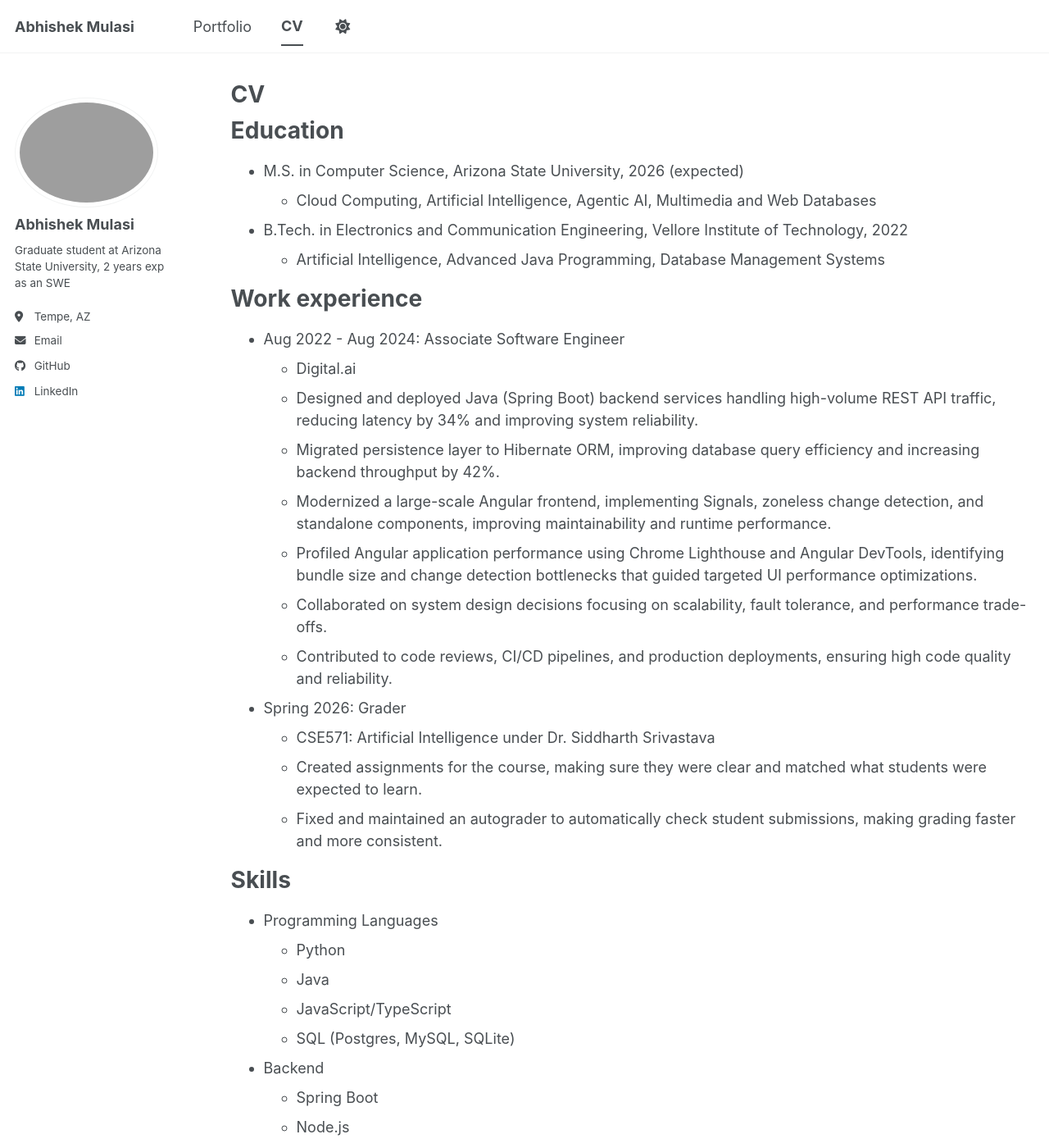
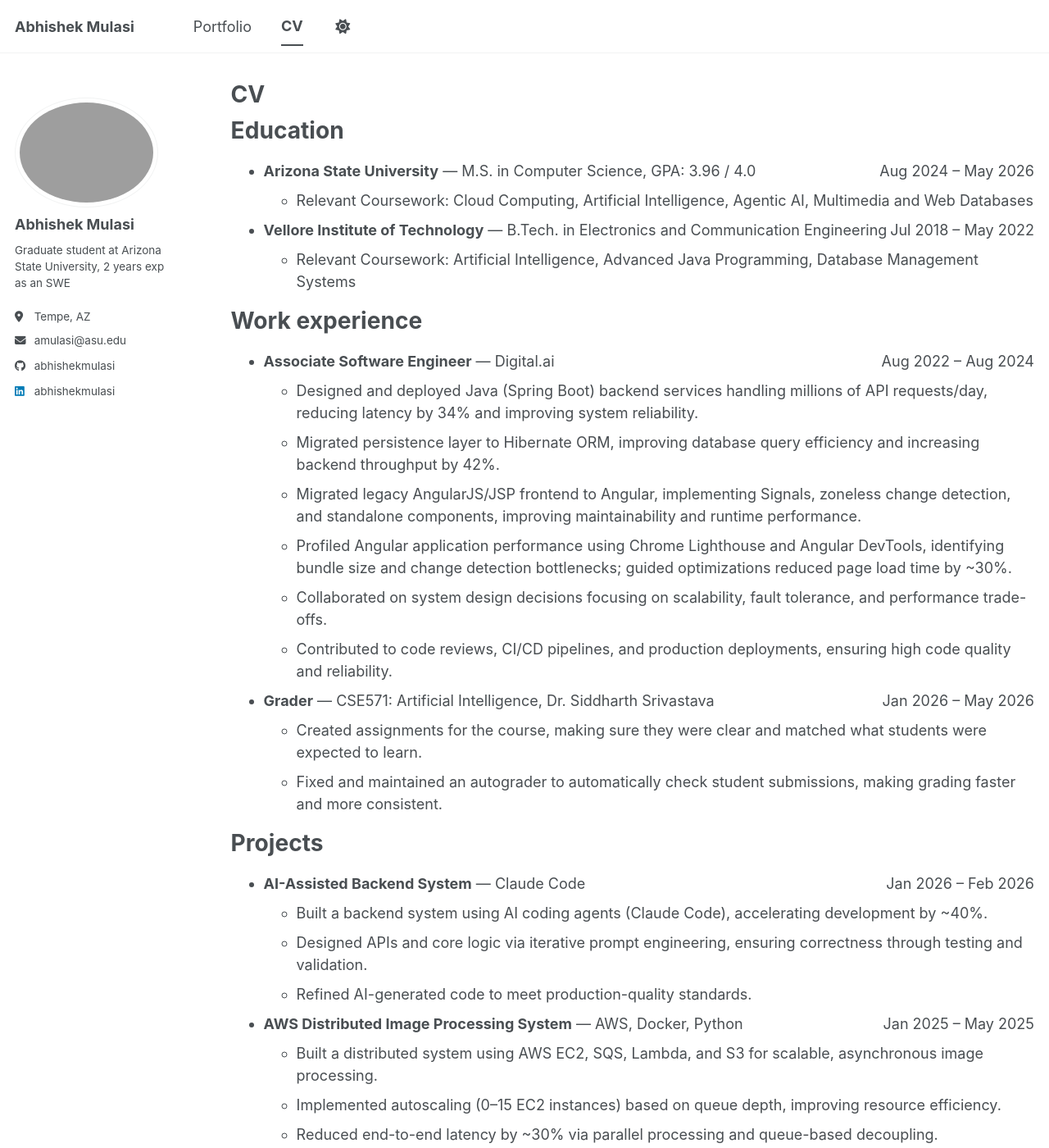
Before and after one commit to abhishekmulasi/abhishekmulasi.github.io, a Jekyll site: the page built from _pages/cv.md, in a window 1280 px wide and 1400 px high. Shown: the whole window at 82% size. Built offline with Jekyll 4.4.1, drawn with Linux system fonts in a browser that asks for light colours; a script bundle is joined from its source files by our own code; library files that are not in the unit come from our copies; some of the changed text lies outside the part shown.

Commit message:
Updated CV

```diff
--- a/_data/ui-text.yml
+++ b/_data/ui-text.yml
@@ -25,7 +25,7 @@ en: &DEFAULT_EN
   feed_label                 : "Feed"
   powered_by                 : "Powered by"
   website_label              : "Website"
-  email_label                : "Email"
+  email_label                : "amulasi@asu.edu"
   recent_posts               : "Recent Posts"
   undefined_wpm              : "Undefined parameter words_per_minute at _config.yml"
   comment_form_info          : "Your email address will not be published. Required fields are marked"
--- a/_includes/author-profile.html
+++ b/_includes/author-profile.html
@@ -86,7 +86,7 @@
         <li><a href="https://dribbble.com/{{ author.dribbble }}"><i class="fab fa-fw fa-dribbble icon-pad-right" aria-hidden="true"></i>Dribbble</a></li>
       {% endif %}
       {% if author.github %}
-        <li><a href="https://github.com/{{ author.github }}"><i class="fab fa-fw fa-github icon-pad-right" aria-hidden="true"></i>GitHub</a></li>
+        <li><a href="https://github.com/{{ author.github }}"><i class="fab fa-fw fa-github icon-pad-right" aria-hidden="true"></i>abhishekmulasi</a></li>
       {% endif %}
       {% if author.kaggle %}
         <li><a href="https://kaggle.com/{{ author.kaggle }}"><i class="fab fa-fw fa-kaggle icon-pad-right" aria-hidden="true"></i>Kaggle</a></li>
@@ -127,7 +127,7 @@
         <li><a href="https://last.fm/user/{{ author.lastfm }}"><i class="fab fa-fw fa-lastfm icon-pad-right" aria-hidden="true"></i>Last.fm</a></li>
       {% endif %}
       {% if author.linkedin %}
-        <li><a href="https://www.linkedin.com/in/{{ author.linkedin }}"><i class="fab fa-fw fa-linkedin icon-pad-right" aria-hidden="true"></i>LinkedIn</a></li>
+        <li><a href="https://www.linkedin.com/in/{{ author.linkedin }}"><i class="fab fa-fw fa-linkedin icon-pad-right" aria-hidden="true"></i>abhishekmulasi</a></li>
       {% endif %}
       {% if author.mastodon %}
         <li><a href="{{ author.mastodon }}"><i class="fab fa-fw fa-mastodon icon-pad-right" aria-hidden="true"></i>Mastodon</a></li>
--- a/_pages/cv.md
+++ b/_pages/cv.md
@@ -11,67 +11,114 @@ redirect_from:
 
 Education
 ======
-* M.S. in Computer Science, Arizona State University, 2026 (expected)
-  * Cloud Computing, Artificial Intelligence, Agentic AI, Multimedia and Web Databases
-* B.Tech. in Electronics and Communication Engineering, Vellore Institute of Technology, 2022
-  * Artificial Intelligence, Advanced Java Programming, Database Management Systems
+* **Arizona State University** — M.S. in Computer Science, GPA: 3.96 / 4.0 <span style="float:right">Aug 2024 – May 2026</span>
+  * Relevant Coursework: Cloud Computing, Artificial Intelligence, Agentic AI, Multimedia and Web Databases
+
+* **Vellore Institute of Technology** — B.Tech. in Electronics and Communication Engineering <span style="float:right">Jul 2018 – May 2022</span>
+  * Relevant Coursework: Artificial Intelligence, Advanced Java Programming, Database Management Systems
 
 Work experience
 ======
-* Aug 2022 - Aug 2024: Associate Software Engineer
-  * Digital.ai
-  * Designed and deployed Java (Spring Boot) backend services handling high-volume REST API traffic, reducing latency by 34% and improving system reliability.
+* **Associate Software Engineer** — Digital.ai <span style="float:right">Aug 2022 – Aug 2024</span>
+  * Designed and deployed Java (Spring Boot) backend services handling millions of API requests/day, reducing latency by 34% and improving system reliability.
   * Migrated persistence layer to Hibernate ORM, improving database query efficiency and increasing backend throughput by 42%.
-  * Modernized a large-scale Angular frontend, implementing Signals, zoneless change detection, and standalone components, improving maintainability and runtime performance.
-  * Profiled Angular application performance using Chrome Lighthouse and Angular DevTools, identifying bundle size and change detection bottlenecks that guided targeted UI performance optimizations.
+  * Migrated legacy AngularJS/JSP frontend to Angular, implementing Signals, zoneless change detection, and standalone components, improving maintainability and runtime performance.
+  * Profiled Angular application performance using Chrome Lighthouse and Angular DevTools, identifying bundle size and change detection bottlenecks; guided optimizations reduced page load time by ~30%.
   * Collaborated on system design decisions focusing on scalability, fault tolerance, and performance trade-offs.
   * Contributed to code reviews, CI/CD pipelines, and production deployments, ensuring high code quality and reliability.
 
-* Spring 2026: Grader
-  * CSE571: Artificial Intelligence under Dr. Siddharth Srivastava
+* **Grader** — CSE571: Artificial Intelligence, Dr. Siddharth Srivastava <span style="float:right">Jan 2026 – May 2026</span>
   * Created assignments for the course, making sure they were clear and matched what students were expected to learn.
   * Fixed and maintained an autograder to automatically check student submissions, making grading faster and more consistent.
 
+Projects
+======
+* **AI-Assisted Backend System** — Claude Code <span style="float:right">Jan 2026 – Feb 2026</span>
+  * Built a backend system using AI coding agents (Claude Code), accelerating development by ~40%.
+  * Designed APIs and core logic via iterative prompt engineering, ensuring correctness through testing and validation.
+  * Refined AI-generated code to meet production-quality standards.
+
+* **AWS Distributed Image Processing System** — AWS, Docker, Python <span style="float:right">Jan 2025 – May 2025</span>
+  * Built a distributed system using AWS EC2, SQS, Lambda, and S3 for scalable, asynchronous image processing.
+  * Implemented autoscaling (0–15 EC2 instances) based on queue depth, improving resource efficiency.
+  * Reduced end-to-end latency by ~30% via parallel processing and queue-based decoupling.
+
+* **Agentic AI & LLM Infrastructure** — Python <span style="float:right">Jan 2026 – Mar 2026</span>
+  * Evaluated LLM agents using ReAct and tool-calling strategies, benchmarking Qwen3 models (4B–32B).
+  * Deployed vLLM for multi-model serving with optimized GPU utilization and low-latency inference.
+  * Improved task success rates by ~20% and resolved memory/concurrency bottlenecks.
+
+* **Video Feature Analysis and Retrieval System** — Python, ML
+  * Built a content-based video retrieval system using high-dimensional feature extraction and similarity search.
+  * Implemented SVM and k-NN classifiers for automated video tagging and classification at scale.
+  * Designed approximate nearest neighbor search using Locality-Sensitive Hashing (LSH) for scalable retrieval.
+  * Added a user feedback loop to continuously improve search result relevance over time.
+
 Skills
 ======
-* Programming Languages
-  * Python
-  * Java
-  * JavaScript/TypeScript
-  * SQL (Postgres, MySQL, SQLite)
-* Backend
-  * Spring Boot
-  * Node.js
-  * Express.js
-  * Hibernate
-  * Django
-  * Flask
-* Frontend
-  * Angular
-  * React
-  * HTML
-  * CSS
-* Cloud & DevOps
-  * AWS (EC2, S3, Lambda, SQS)
-  * Docker
-  * CI/CD
-  * Jenkins
-* Data/ML Libraries
-  * Pandas
-  * NumPy
-  * Scikit-learn
-  * TensorFlow
-  * PyTorch
-* Tools
-  * Git
-  * Linux
-  * Maven
-  * Postman
-  * JUnit
-  * Webpack
-  * Bash
-  * Chrome Lighthouse
-  * Angular DevTools
+
+<!-- |:---|:---|
+| **Languages** | Java, Python, JavaScript, TypeScript, SQL |
+| **Frontend** | Angular, React, RxJS, NgRx, HTML5, CSS3 |
+| **Backend & APIs** | Spring Boot, Node.js, Express.js, Django, Flask<br> Hibernate (JPA), RESTful APIs, gRPC, GraphQL<br> Spring Security, JWT/OAuth2 |
+| **Distributed Systems** | Kafka, Message Queues (SQS), Event-Driven Architecture, Asynchronous Processing |
+| **Databases** | PostgreSQL, MySQL, MongoDB, Redis, SQLite |
+| **Cloud** | AWS (EC2, S3, Lambda, SQS, ECR, ECS, IAM, CloudWatch), GCP (Basics) |
+| **DevOps & Infrastructure** | Docker, Kubernetes, Terraform, CI/CD, GitHub Actions, Jenkins |
+| **Observability & Performance** | Logging, Metrics, Monitoring, Debugging, Chrome Lighthouse, Angular DevTools |
+| **Testing** | Unit Testing, Integration Testing, JUnit, Mockito, REST Assured, Jasmine |
+| **AI Tools & LLMs** | LLM Agents, vLLM, Prompt Engineering, Tool Calling, GitHub Copilot, Claude Code |
+| **Data & ML Libraries** | NumPy, Pandas, Scikit-learn, TensorFlow, PyTorch |
+| **Tools** | Git, Linux, Postman, Maven, Bash, Webpack |
+{: style="font-size: 1em"} -->
+
+## 💻 Core Engineering
+{: style="margin-top: 0.5em"}
+
+|:-------------|:----------------------------|
+| **Languages** | Java, Python, TypeScript, JavaScript, SQL |
+| **Frontend** | Angular, React, RxJS, NgRx, HTML5, CSS3 |
+| **Backend & APIs** | Spring Boot, Node.js, Express.js, Django, Flask<br> Hibernate (JPA), RESTful APIs, gRPC, GraphQL<br> Spring Security, JWT/OAuth2 |
+{: style="font-size: 1em"}
+
+## ⚙️ Systems & Data
+{: style="margin-top: 0.5em"}
+
+|:-------------|:----------------------------|
+| **Distributed Systems** | Kafka, Message Queues (SQS), Event-Driven Architecture, Asynchronous Processing |
+| **Databases** | PostgreSQL, MySQL, MongoDB, Redis, SQLite |
+| **Observability & Performance** | Logging, Metrics, Monitoring, Debugging, Chrome Lighthouse, Angular DevTools |
+{: style="font-size: 1em"}
+
+## ☁️ Cloud & Infrastructure
+{: style="margin-top: 0.5em"}
+
+|:-------------|:----------------------------|
+| **Cloud** | AWS (EC2, S3, Lambda, SQS, ECR, ECS, IAM, CloudWatch), GCP *(Basics)* |
+| **DevOps & Infrastructure** | Docker, Kubernetes, Terraform, CI/CD, GitHub Actions, Jenkins |
+{: style="font-size: 1em"}
+
+## 🧪 Testing & Tooling
+{: style="margin-top: 0.5em"}
+
+|:-------------|:----------------------------|
+| **Testing** | Unit Testing, Integration Testing, JUnit, Mockito, REST Assured, Jasmine |
+| **Tools** | Git, Linux, Postman, Maven, Bash, Webpack |
+{: style="font-size: 1em"}
+
+## 🤖 AI & Machine Learning
+{: style="margin-top: 0.5em"}
+
+|:-------------|:----------------------------|
+| **AI Tools & LLMs** | LLM Agents, vLLM, Prompt Engineering, Tool Calling, GitHub Copilot, Claude Code |
+| **Data & ML Libraries** | NumPy, Pandas, Scikit-learn, TensorFlow, PyTorch |
+{: style="font-size: 1em"}
+
+Service and leadership
+======
+* **General Secretary** — VIT LEO Club <span style="float:right">Nov 2019 – Dec 2021</span>
+  * Led community initiatives and coordinated events with 200+ participants.
+  * Organized 100+ technical and outreach programs.
 
 
 <!-- Publications
```
Also changed, not shown: other parts of _pages/cv.md (+0 -6 lines), _portfolio/portfolio-1.md (+6 -4 lines), _portfolio/portfolio-3.md (added, +9 -0 lines), _portfolio/portfolio-4.md (added, +11 -0 lines).
